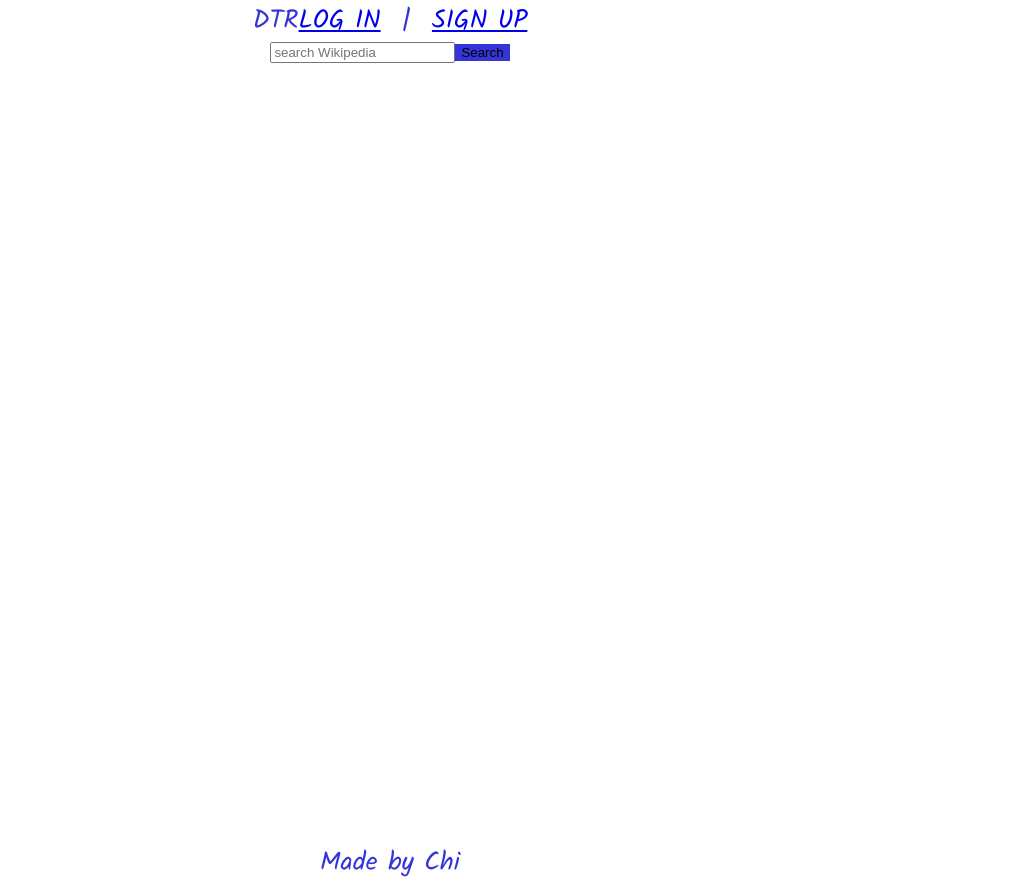
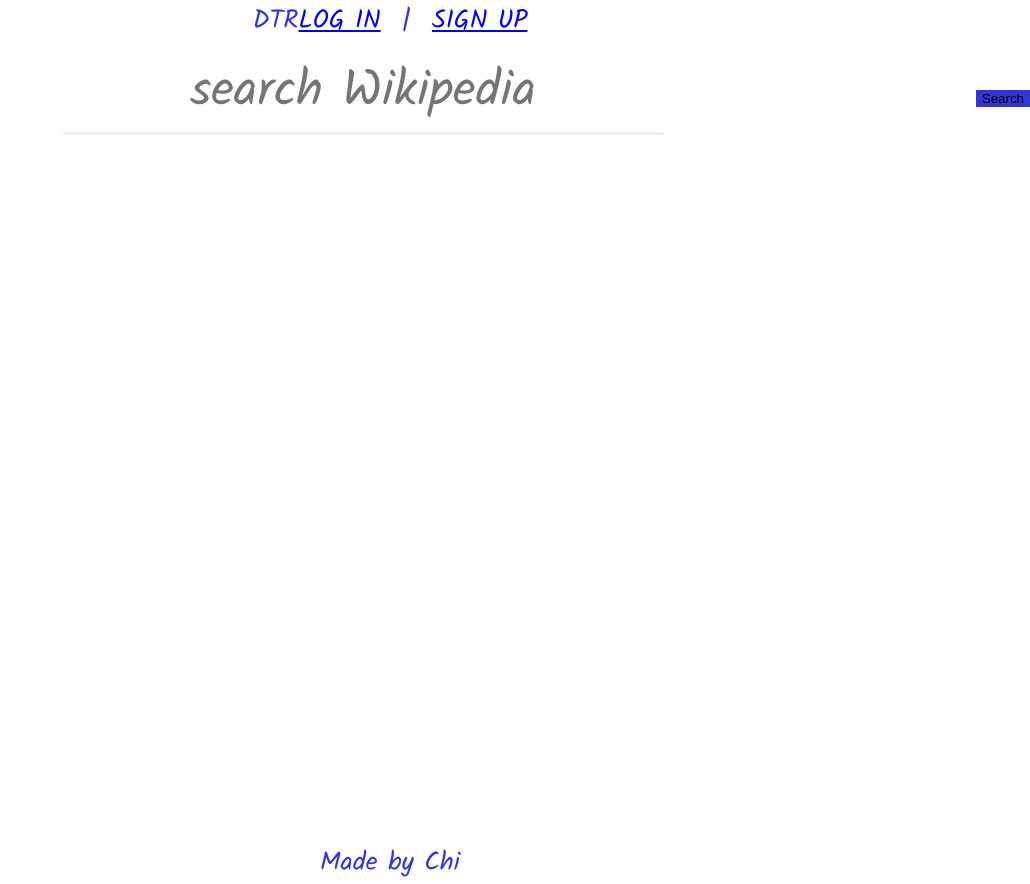
Before and after one commit to Chi37/dtr, a React (Create React App) app: page / in a window 1280 px wide. Shown: the whole page, without its empty margins (250-1280 px from the left). Built offline with nearby package versions, Linux system fonts and the light colour scheme.

Commit message:
edited input box

```diff
--- a/src/components/Container.jsx
+++ b/src/components/Container.jsx
@@ -5,22 +5,28 @@
 
 
 const Container = (props) => (
+  <>
   <div className='container'>
+    <div className='search'>
       <SearchBar
         id='searchBar'
         handleSearch={props.handleSearch}
         handleChange={props.handleChange}
         value={props.value} />
+    </div>
+    <div className='node'>
       {(props.nodes) ? props.nodes.map((node, idx) => (
         <>
           <button id='node' onClick={() => props.handleNodeClick(node.link)}>
-          <div className='node-container'><Node key={idx} node={node} /></div>
+            <Node key={idx} node={node} />
           </button>
           {node.snippet}
         </>
         )) : 'LOADING...'
       }
     </div>
+  </div>
+  </>
 );
 
 
--- a/src/components/Container.scss
+++ b/src/components/Container.scss
@@ -5,6 +5,7 @@
 
 .container{
 	@include flexCenter(column, flex-start, '');
+	display:block;
 	min-height: 100vh;
 
 }
@@ -12,6 +13,27 @@
 form {
 	@include flexCenter(row, center, center);
 	width: 100%;
+}
+
+input {
+	height: 50px;
+	text-align: center;
+	width: 600px;
+	font-weight: 100;
+	font-size: 50px;
+	display: inline-block;
+	font-family: 'Kalam', sans-serif;
+	color: rgba(nth($color-collection,2),.5);
+	padding: 30px;
+	padding-bottom: 30px;
+	box-sizing: border-box;
+	border: none;
+	border-bottom-style: none;
+	border-bottom: 3px solid rgba(nth($color-collection,4),.1);
+	background: transparent;
+	margin: 20px auto;
+	padding-bottom: 40px;
+	transition: border-bottom 0.5s ease;
 }
 
 button {
@@ -29,7 +51,6 @@
 		background: map-get($map: $gradients, $key: chill );
 	}
 
-
 	&:hover {
 		background-color: nth($color-collection,4);
 	}
--- a/src/index.scss
+++ b/src/index.scss
@@ -2,7 +2,8 @@
   margin: 0;
   height: 100%;
   position: relative;
-  font-family: 'Kalam', cursive;
+
+  font-family: 'Kalam';
   -webkit-font-smoothing: antialiased;
   -moz-osx-font-smoothing: grayscale;
 }
```
Also changed, not shown: src/components/_mixins.scss (line endings or trailing spaces). Lines whose indentation alone changed are shown as unchanged.
